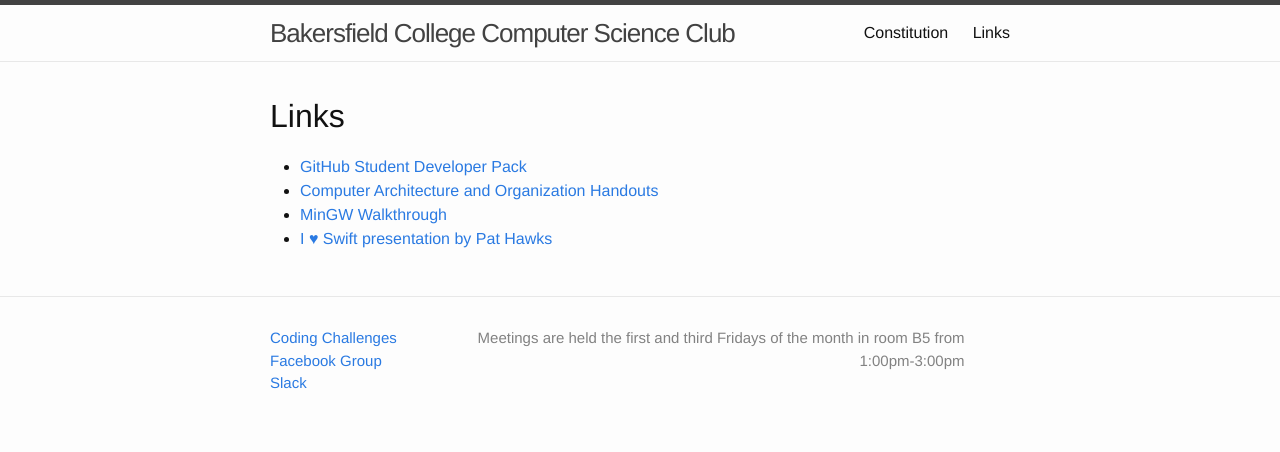
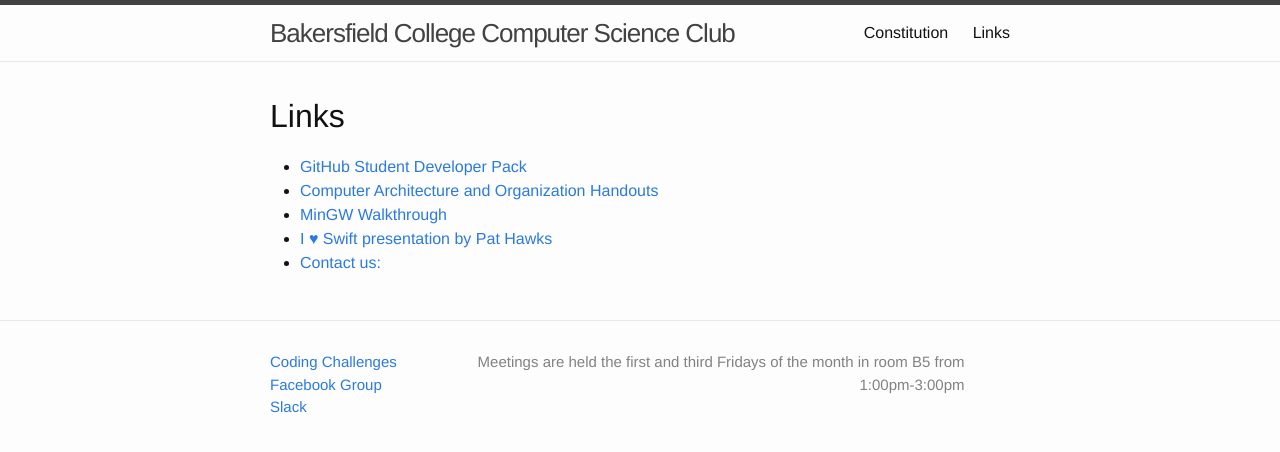
Before and after one commit to AICSC/aicsc.github.io, a Jekyll site: the page built from pages/links.md, in a window 1280 px wide. Shown: the top 452 px of the page. Built offline with Jekyll 4.4.1, drawn with Linux system fonts in a browser that asks for light colours.

Commit message:
Update links.md (#41)

```diff
--- a/pages/links.md
+++ b/pages/links.md
@@ -10,3 +10,4 @@ layout: default
  * [Computer Architecture and Organization Handouts](https://github.com/pathawks/Computer-Architecture-and-Organization)
  * [MinGW Walkthrough](https://github.com/AICSC/Walkthrough/blob/master/MinGW/win8.md)
  * [I ♥︎ Swift presentation by Pat Hawks](https://youtu.be/OXfF69MGuDM)
+ * [Contact us:](mailto:BCCompSciClub@gmail.com)
```
